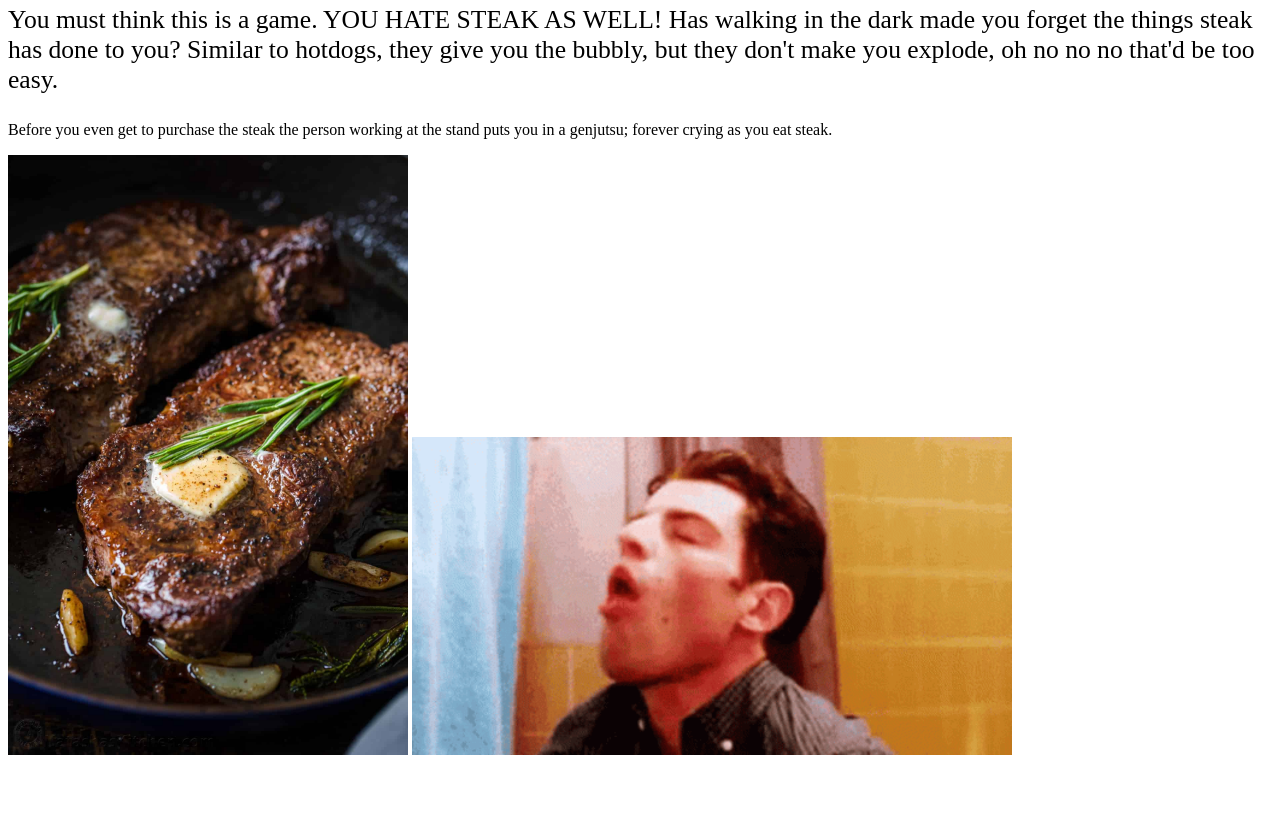
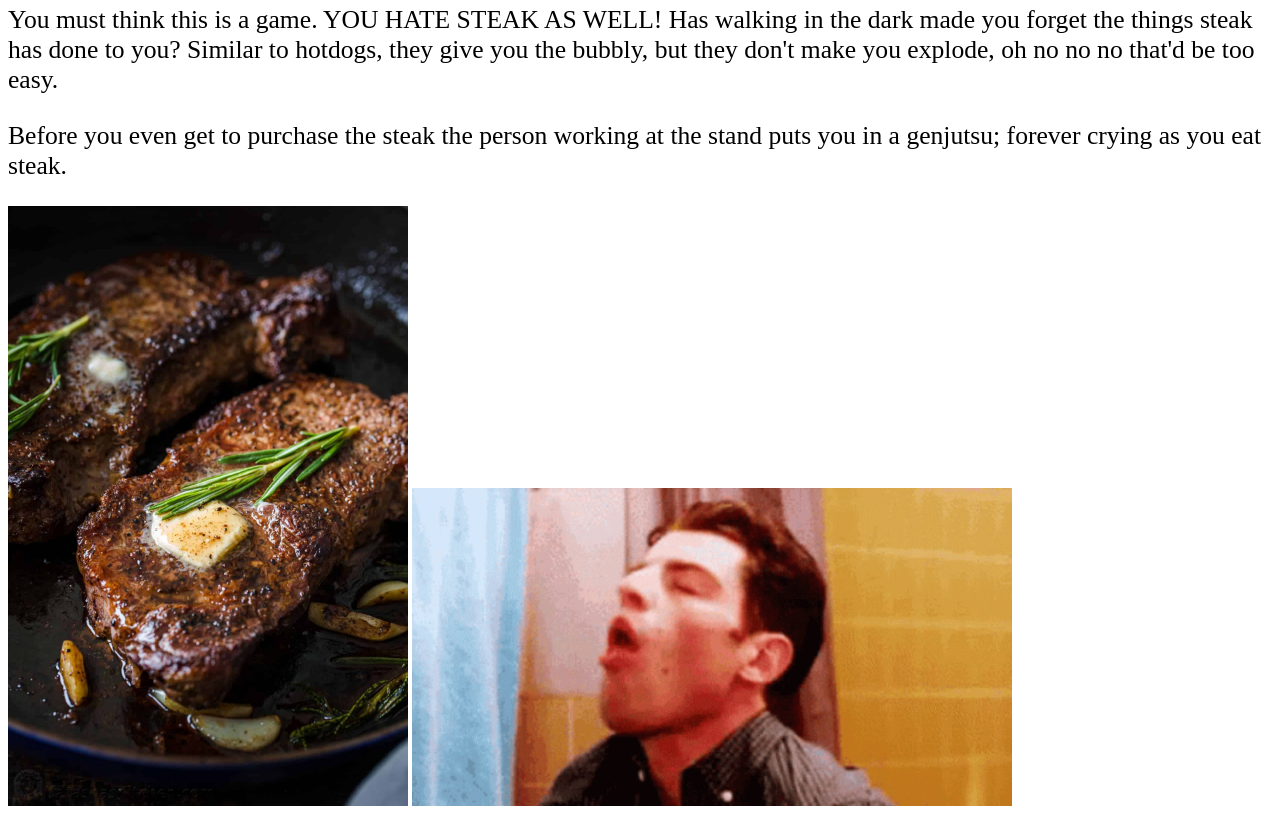
Before and after one commit to jazthebee/shufflinginthedark.github.io, a plain HTML site: page 7staek.html in a window 1280 px wide. Shown: the part 79-905 px from the top of the page. Before the commit the page ends 854 px from the top, so only its background shows below. Drawn offline with Linux system fonts and the light colour scheme.

Commit message:
font size

```diff
--- a/7staek.html
+++ b/7staek.html
@@ -9,7 +9,7 @@
 <p>
 <p style="font-size:160%;"> You must think this is a game. YOU HATE STEAK AS WELL! Has walking in the dark made you forget the things steak has done to you? Similar to hotdogs, they give you the bubbly, but they don't make you explode, oh no no no that'd be too easy.
 <p>
-Before you even get to purchase the steak the person working at the stand puts you in a genjutsu; forever crying as you eat steak.
+<p style="font-size:160%;"> Before you even get to purchase the steak the person working at the stand puts you in a genjutsu; forever crying as you eat steak.
 
 <p>
 <img src="staek.jpg" alt="nastysteak" width="400">
```
